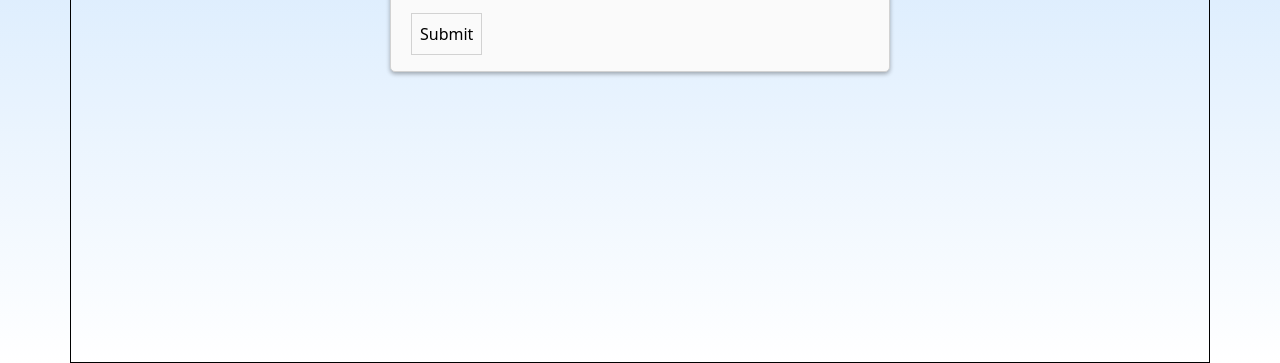
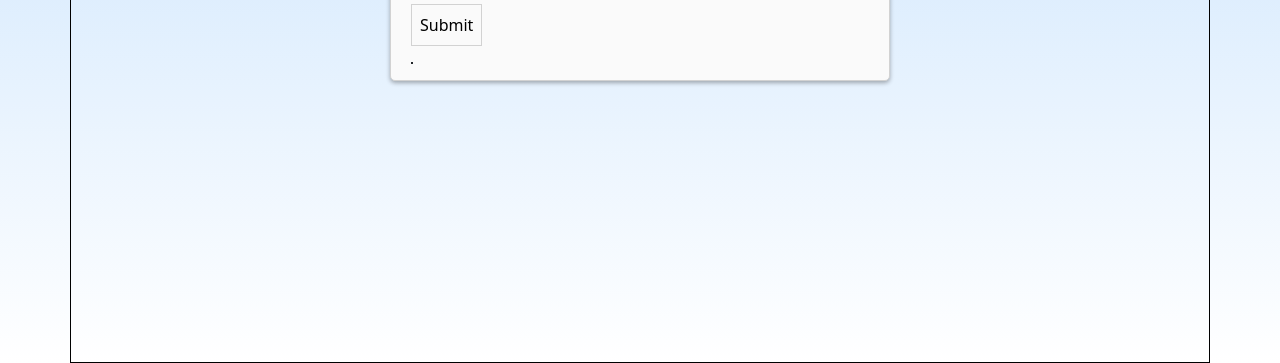
Before and after one commit to gothwavy/Pass-the-Message, a plain HTML site: page index.html in a window 1280 px wide. Shown: the part 437-800 px from the top of the page. Drawn offline with nearby package versions, Linux system fonts and the light colour scheme.

Commit message:
commit final

```diff
--- a/assets/css/style.css
+++ b/assets/css/style.css
@@ -39,11 +39,18 @@ button:hover {
 
 .message input {
   width: 90%;
-  padding: 8px 0;
+  padding: 8px 0px 8px 5px;
   border-radius: 5px;
   border: 1px solid #d2d2d2;
   border-top-left-radius: 0;
   border-bottom-left-radius: 0;
+}
+
+#message-output {
+  border: 1px solid;
+  text-transform: uppercase;
+  word-break: break-all;
+  max-width: fit-content;
 }
 
 @media (max-width:480px){
--- a/index.html
+++ b/index.html
@@ -42,7 +42,7 @@
       <p>
         <button onclick="getMessage()">Submit</button>
       </p>
-      <p id="message-output" style="text-align: center;" style="text-transform: uppercase;"></p>
+      <p id="message-output" style="text-align: center;"></p>
     </div>
   </div>
 
```
